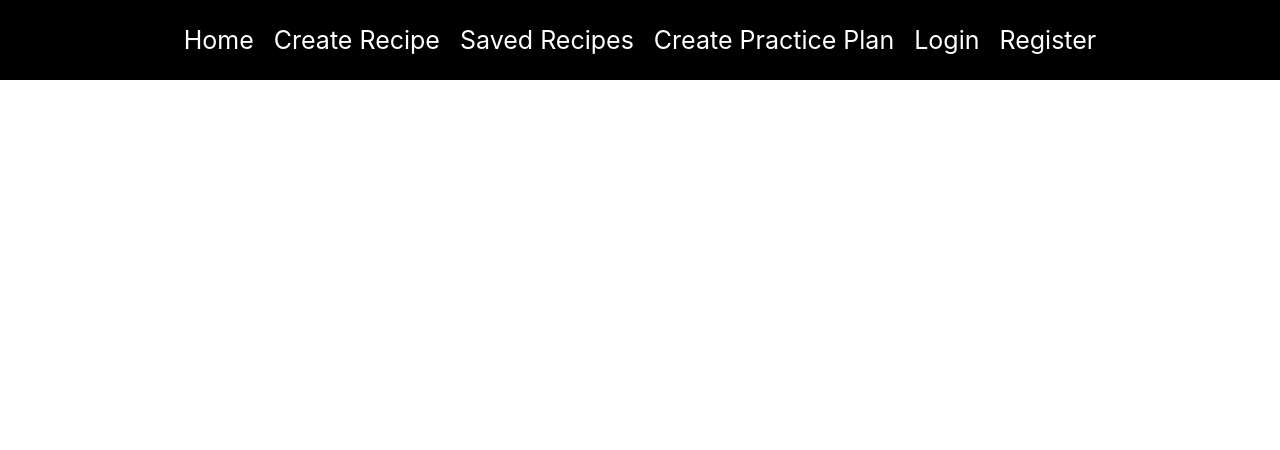
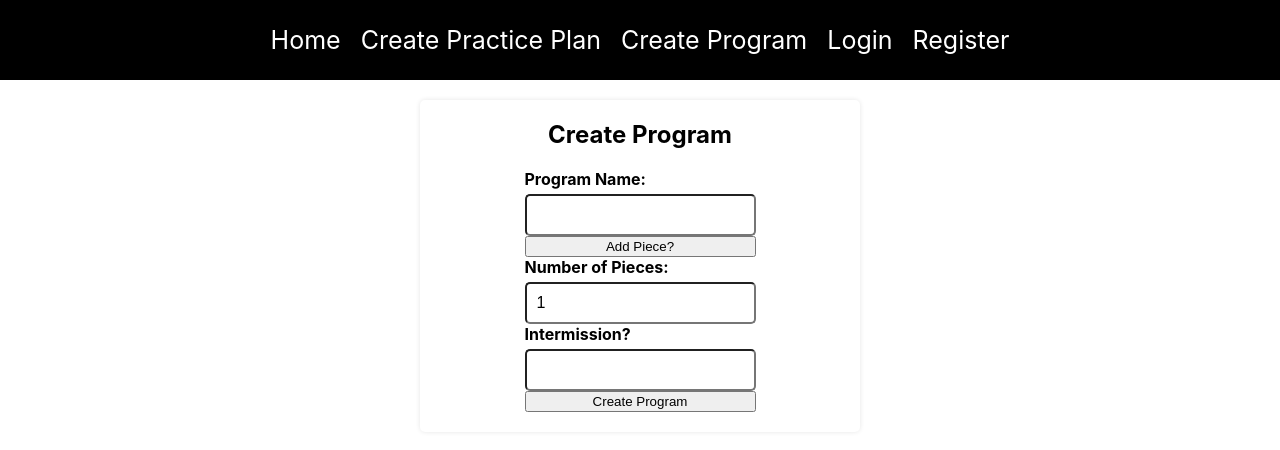
Before and after one commit to shoneriki/mern-practice, a React (Create React App) app in the folder client/: page /create-program in a window 1280 px wide. Shown: the top 450 px of the page. Built offline with nearby package versions, Linux system fonts and the light colour scheme.

Commit message:
added program form tentatively

```diff
--- a/client/src/App.css
+++ b/client/src/App.css
@@ -85,6 +85,40 @@ a {
   display: flex;
   flex-direction: column;
 }
+
+.create-program {
+  display: flex;
+  flex-direction: column;
+  justify-content: center;
+  align-items: center;
+  padding: 20px;
+  background-color: white;
+  border-radius: 5px;
+  box-shadow: 0 0 5px rgba(0, 0, 0, 0.1);
+  margin: 20px;
+  width: 400px;
+}
+.create-program form {
+  display: flex;
+  flex-direction: column;
+}
+
+.create-practice-plan {
+  display: flex;
+  flex-direction: column;
+  justify-content: center;
+  align-items: center;
+  padding: 20px;
+  background-color: white;
+  border-radius: 5px;
+  box-shadow: 0 0 5px rgba(0, 0, 0, 0.1);
+  margin: 20px;
+  width: 400px;
+}
+.create-practice-plan form {
+  display: flex;
+  flex-direction: column;
+}
 ul {
   list-style: none;
   padding: 0;
--- a/client/src/App.js
+++ b/client/src/App.js
@@ -8,6 +8,8 @@ import { CreateRecipe } from "./pages/create-recipe";
 import { Home } from "./pages/home";
 import { SavedRecipes } from "./pages/saved-recipes";
 import {CreatePracticePlan} from "./pages/create-practice-plan"
+import {CreateProgram} from "./pages/create-program"
+
 
 function App() {
   return (
@@ -21,7 +23,8 @@ function App() {
           <Route path="/auth" element={<Auth />} />
           <Route path="/auth/register" element={<Register />} />
           <Route path="/auth/login" element={<Login />} />
-          <Route path="create-practice-plan" element=<CreatePracticePlan/>/>
+          <Route path="create-practice-plan" element={<CreatePracticePlan/>}/>
+          <Route path="create-program" element={<CreateProgram/>}/>
         </Routes>
       </Router>
     </div>
--- a/client/src/components/Navbar.js
+++ b/client/src/components/Navbar.js
@@ -14,9 +14,10 @@ export const Navbar = () => {
   return (
     <div className="navbar">
       <Link to="/">Home</Link>
-      <Link to="/create-recipe">Create Recipe</Link>
-      <Link to="/saved-recipes">Saved Recipes</Link>
+      {/* <Link to="/create-recipe">Create Recipe</Link>
+      <Link to="/saved-recipes">Saved Recipes</Link> */}
       <Link to="/create-practice-plan">Create Practice Plan</Link>
+      <Link to="/create-program">Create Program</Link>
       {!cookies.access_token ? (
         <>
           <Link to="/auth/login">Login</Link>
--- a/client/src/pages/create-practice-plan.js
+++ b/client/src/pages/create-practice-plan.js
@@ -57,7 +57,7 @@ export const CreatePracticePlan = () => {
   };
 
   return (
-    <div className="create-recipe">
+    <div className="create-practice-plan">
       <h2>Create Practice Plan</h2>
       <form onSubmit={handleSubmit}>
         <label htmlFor="Composer">Composer:</label>
--- /dev/null
+++ b/client/src/pages/create-program.js
@@ -0,0 +1,142 @@
+import React, {useState} from "react";
+import axios from "axios";
+import { useGetUserID } from "../hooks/useGetUserID";
+import {useNavigate} from "react-router-dom";
+import {useCookies} from "react-cookie";
+
+export const CreateProgram = () => {
+  const userID = useGetUserID();
+  const [cookies, _] = useCookies(["access_token"]);
+
+  const [program, setProgram] = useState({
+    name: "",
+    numOfPieces: 1,
+    pieces: [{name: "", composer: "", lengthInSeconds: 0}],
+    length: "",
+    userOwner: userID,
+  });
+
+  const navigate = useNavigate();
+
+  const handleChangeProgram = (event) => {
+    const {name, value} = event.target;
+    setProgram({...program, [name]: value})
+  };
+
+  const handleChangePiece = (event, index) => {
+    const {name, value} = event.target;
+    const newPieces = [...program.pieces];
+    newPieces[index][name] = value;
+    setProgram({...program, pieces: newPieces})
+  };
+
+  const addPiece = () => {
+    setProgram({
+      ...program,
+      pieces: [...program.pieces, {name: "", composer: "", lengthInSeconds: 0}],
+    });
+  };
+
+  const handleSubmit = async(event) => {
+    event.preventDefault();
+    try {
+      await axios.post("http://localhost:3001/programs", program, {
+        headers: { authorization: cookies.access_token },
+      });
+      alert("New Program Added");
+      navigate("/");
+    } catch (error) {
+      console.error(error);
+    }
+  }
+
+  return (
+    <div className="create-program">
+      <h2>Create Program</h2>
+      <form onSubmit={handleSubmit}>
+        <label htmlFor="name">Program Name:</label>
+        <input
+          type="text"
+          id="name"
+          name="name"
+          value={program.name}
+          onChange={handleChangeProgram}
+        />
+        {program.pieces.map((piece, index) => {
+          <div key={index}>
+            <h3>Piece #{index + 1}</h3>
+            <label htmlFor={`piece-${index}-name`}>Piece Name:</label>
+            <input
+              id={`piece-${index}-name`}
+              name="name"
+              value={piece.name}
+              onChange={(event) => handleChangePiece(event, index)}
+            />
+            <label htmlFor={`piece-${index}-composer`}>Composer:</label>
+            <input
+              id={`piece-${index}-composer`}
+              name="composer"
+              value={piece.composer}
+              onChange={(event) => handleChangePiece(event, index)}
+            />
+            <label htmlFor={`piece-${index}-lengthInSeconds`}>
+              Piece Name:
+            </label>
+            <input
+              id={`piece-${index}-lengthInSeconds`}
+              name="lengthInSeconds"
+              value={piece.lengthInSeconds}
+              onChange={(event) => handleChangePiece(event, index)}
+            />
+          </div>;
+        })}
+        <button type="button" onClick={addPiece}>
+          Add Piece?
+        </button>
+        <label htmlFor="numOfPieces">Number of Pieces:</label>
+        <input
+          type="number"
+          id="numOfPieces"
+          name="numOfPieces"
+          value={program.numOfPieces}
+          onChange={handleChangeProgram}
+        />
+        <label htmlFor="intermission">Intermission?</label>
+        <input
+          type="number"
+          id="intermission"
+          name="intermission"
+          value={program.intermission}
+          onChange={handleChangeProgram}
+        />
+        {/* <label htmlFor="length">Program Length:</label>
+        <index
+          type="text"
+          id="length"
+          name="length"
+          value={program.length}
+          onChange={handleChangeProgram}
+        /> */}
+        <button type="submit">Create Program</button>
+      </form>
+    </div>
+  );
+}
+
+/*
+      name: {
+      type: String,
+      required: true,
+    },
+    numOfPieces: {
+      type: Number,
+      required: true,
+    },
+    pieces: [pieceSchema],
+    intermission: {
+      type: Number,
+    },
+    length: {
+      type: String,
+    },
+*/
```
